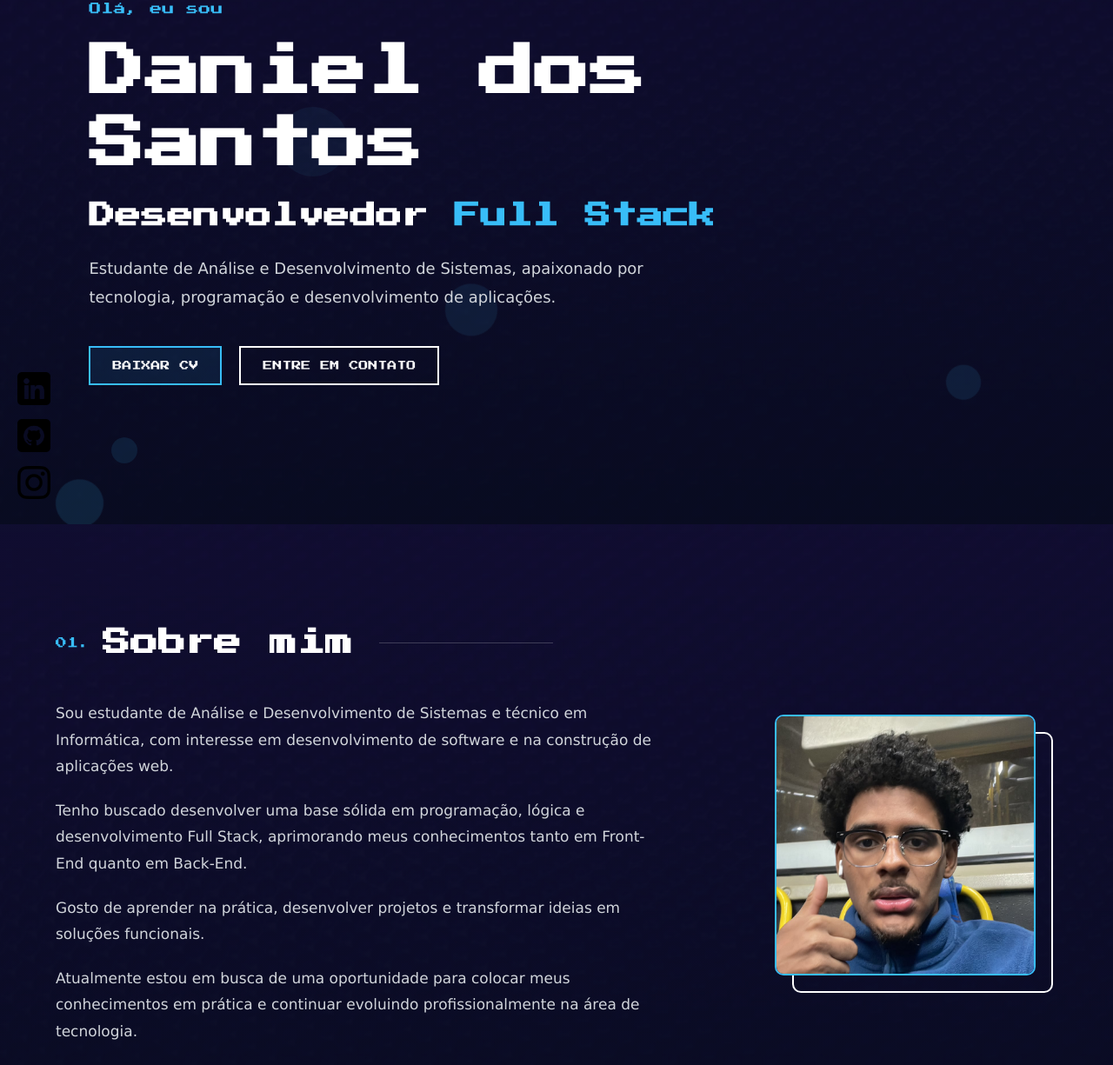
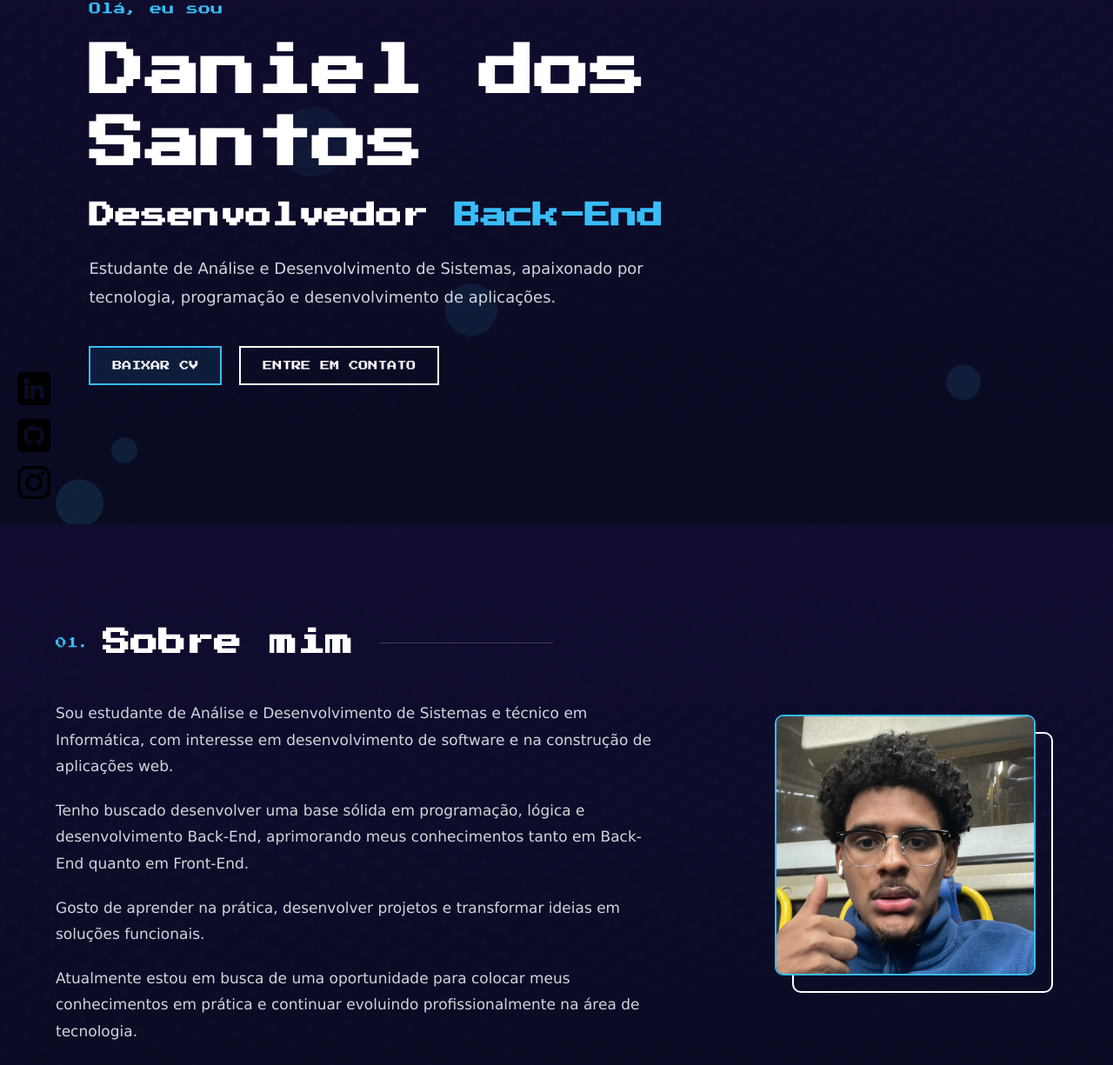
Before and after one commit to sssilvadaniel9-dotcom/portfolio, a plain HTML site: page index.html in a window 1280 px wide. Shown: the part 197-1422 px from the top of the page at 87% size. Drawn offline with nearby package versions, Linux system fonts and the light colour scheme.

Commit message:
Atualização do portfólio

```diff
--- a/index.html
+++ b/index.html
@@ -5,7 +5,7 @@
     <meta charset="UTF-8">
     <meta name="viewport" content="width=device-width, initial-scale=1.0">
 
-    <title>Daniel dos Santos | Desenvolvedor Full Stack</title>
+    <title>Daniel dos Santos | Desenvolvedor Back-End </title>
 
     <!-- CSS -->
     <link rel="stylesheet" href="css/css.css">
@@ -80,7 +80,7 @@
                 </h1>
 
                 <h2>
-                    Desenvolvedor <span>Full Stack</span>
+                    Desenvolvedor <span>Back-End </span>
                 </h2>
 
                 <p class="descricao-inicio">
@@ -128,8 +128,8 @@
 
                 <p>
                     Tenho buscado desenvolver uma base sólida em programação,
-                    lógica e desenvolvimento Full Stack, aprimorando meus
-                    conhecimentos tanto em Front-End quanto em Back-End.
+                    lógica e desenvolvimento Back-End, aprimorando meus
+                    conhecimentos tanto em Back-End quanto em Front-End.
                 </p>
 
                 <p>
@@ -227,7 +227,7 @@
 
                         <p>
                             Atualmente venho desenvolvendo projetos para
-                            aprimorar minhas habilidades em Front-End,
+                            aprimorar minhas habilidades em
                             Back-End, bancos de dados e ferramentas utilizadas
                             no mercado.
                         </p>
```
